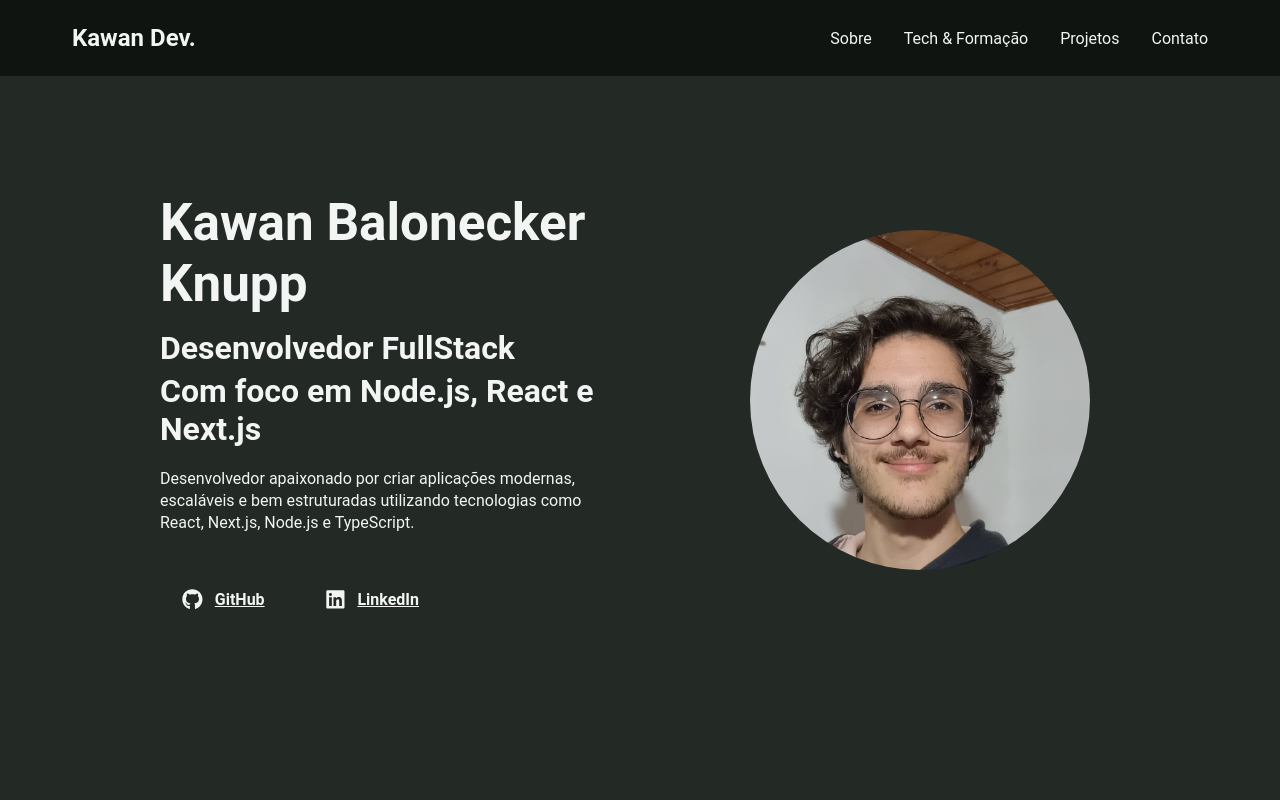
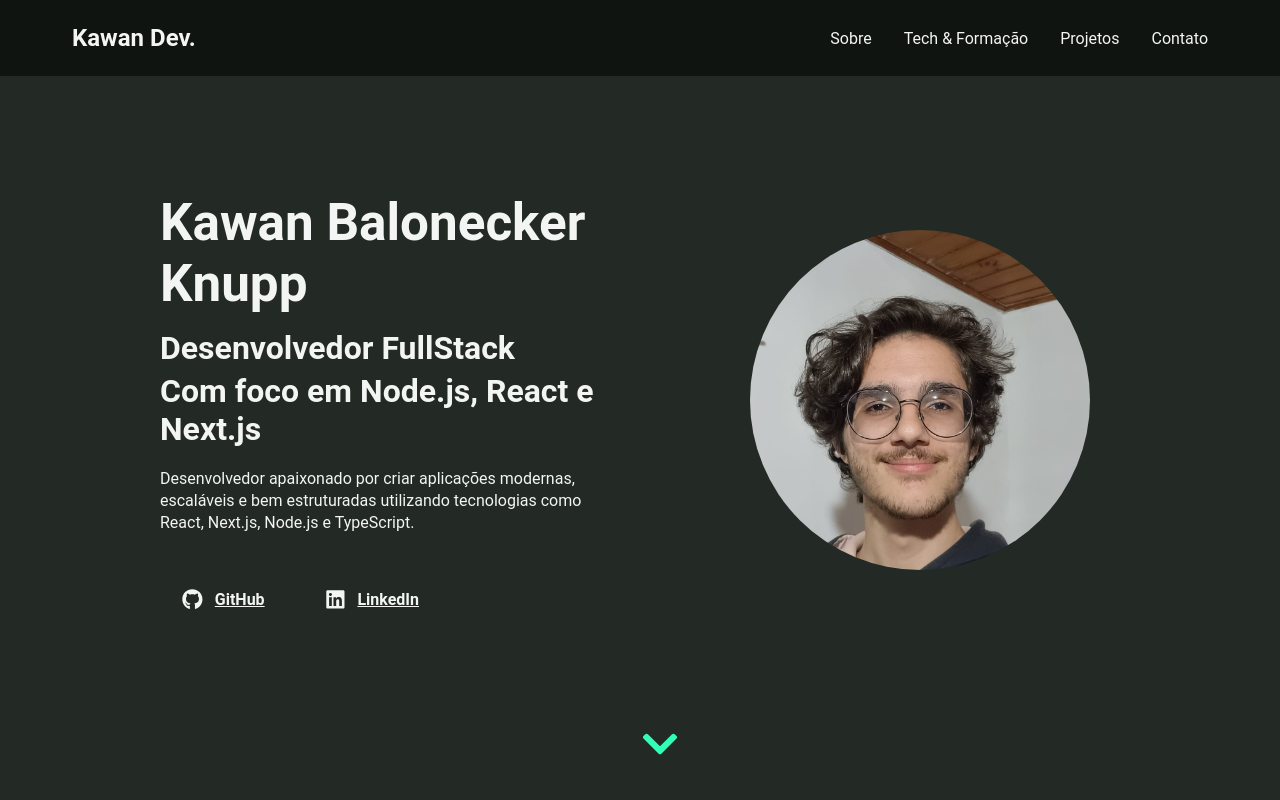
Before and after one commit to Balokbk/kawan-dev, a Next.js app: page / in a window 1280 px wide. Shown: the top 800 px of the page. Built offline with nearby package versions, Linux system fonts and the light colour scheme.

Commit message:
added scroll hint

```diff
--- a/src/components/sections/Hero/Hero.styles.ts
+++ b/src/components/sections/Hero/Hero.styles.ts
@@ -76,3 +76,30 @@ export const Buttons = styled.div`
     gap: 16px;
     margin-top: 40px;
 `;
+
+export const ScrollIndicator = styled.a`
+
+    position:absolute;
+
+    bottom:2rem;
+
+    left:50%;
+
+    color:${({theme}) => theme.colors.primary};
+
+    transition:.25s;
+
+    svg{
+
+        font-size:2.5rem;
+
+    }
+
+    &:hover{
+
+        transform:translateY(-4px);
+        color:${({theme}) => theme.colors.secondary};
+
+    }
+
+`;
--- a/src/components/sections/Hero/Hero.tsx
+++ b/src/components/sections/Hero/Hero.tsx
@@ -1,7 +1,7 @@
 import SocialButton from '@/components/ui/SocialButton';
 import Container from '@/components/ui/Container';
-import { FaGithub, FaLinkedin } from 'react-icons/fa';
-import { Section, Content, Left, Right, Name, Photo, Role, Description, Buttons } from './Hero.styles';
+import { FaGithub, FaLinkedin, FaChevronDown } from 'react-icons/fa';
+import { Section, Content, Left, Right, Name, Photo, Role, Description, Buttons, ScrollIndicator } from './Hero.styles';
 import { social } from '@/data/social';
 
 export default function Hero() {
@@ -24,6 +24,9 @@ export default function Hero() {
                                 LinkedIn
                             </SocialButton>
                         </Buttons>
+                        <ScrollIndicator href="#about" aria-label="Ir para a seção Sobre">
+                            <FaChevronDown/>
+                        </ScrollIndicator>
                     </Left>
                     <Right>
                         <Photo src="/images/profile.jpg" height="340" width="340" alt="Kawan Balonecker Knupp" />
```
